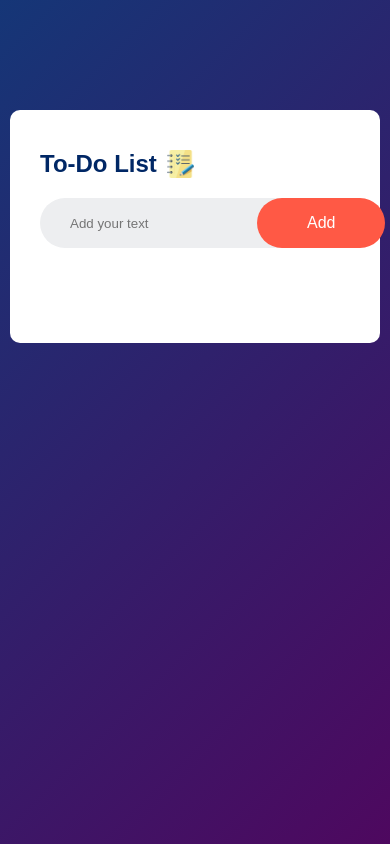
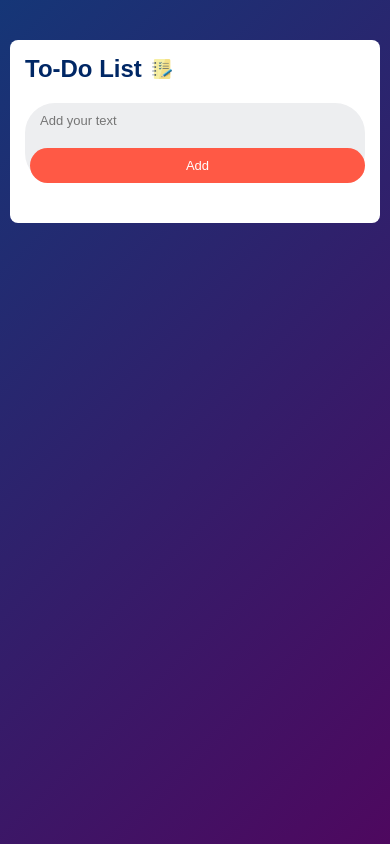
Before and after one commit to Dipbaner/To-Do-App, a plain HTML site: page index.html in a window 390 px wide. Drawn offline with Linux system fonts and the light colour scheme.

Commit message:
Update style.css

```diff
--- a/style.css
+++ b/style.css
@@ -80,7 +80,7 @@ ul li::before {
     height: 28px;
     width: 28px;
     border-radius: 50%;
-    background-image: url("unchecked.png");
+    background-image: url("images/unchecked.png");
     background-size: cover;
     background-position: center;
     top: 12px;
@@ -93,7 +93,7 @@ ul li.checked {
 }
 
 ul li.checked::before {
-    background-image: url("checked.png");
+    background-image: url("images/checked.png");
 }
 
 ul li span {
@@ -111,5 +111,79 @@ ul li span {
 
 ul li span:hover {
     background: #edeef0;
+}
 
+/* ===== Responsive Styles ===== */
+@media (max-width: 768px) {
+    .todo-app {
+        margin: 50px auto;
+        padding: 20px 15px 50px;
+    }
+
+    .row {
+        flex-direction: column;
+        align-items: stretch;
+        padding-left: 10px;
+    }
+
+    input {
+        padding: 10px;
+        font-size: 14px;
+    }
+
+    button {
+        padding: 12px 20px;
+        margin-top: 10px;
+        width: 100%;
+        font-size: 14px;
+    }
+
+    ul li {
+        font-size: 15px;
+        padding: 10px 8px 10px 40px;
+    }
+
+    ul li::before {
+        height: 24px;
+        width: 24px;
+        top: 10px;
+    }
 }
+
+@media (max-width: 480px) {
+    .todo-app {
+        margin: 30px auto;
+        padding: 15px;
+        border-radius: 8px;
+    }
+
+    h2 img {
+        width: 20px;
+        height: 20px;
+    }
+
+    .row {
+        padding-left: 5px;
+    }
+
+    input {
+        font-size: 13px;
+    }
+
+    button {
+        font-size: 13px;
+        padding: 10px;
+    }
+
+    ul li {
+        font-size: 14px;
+        padding-left: 35px;
+    }
+
+    ul li span {
+        font-size: 18px;
+        width: 30px;
+        height: 30px;
+        line-height: 30px;
+    }
+}
```
